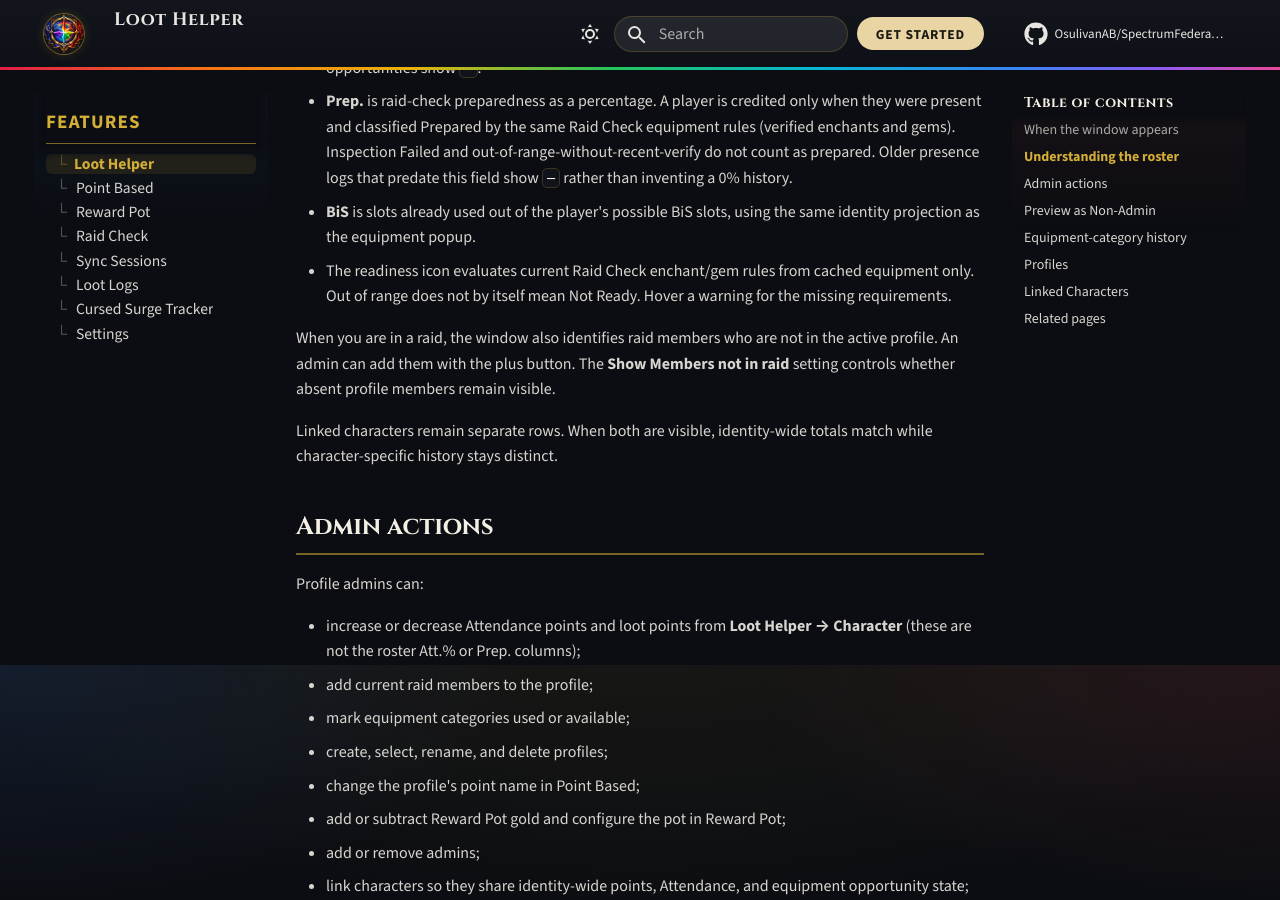
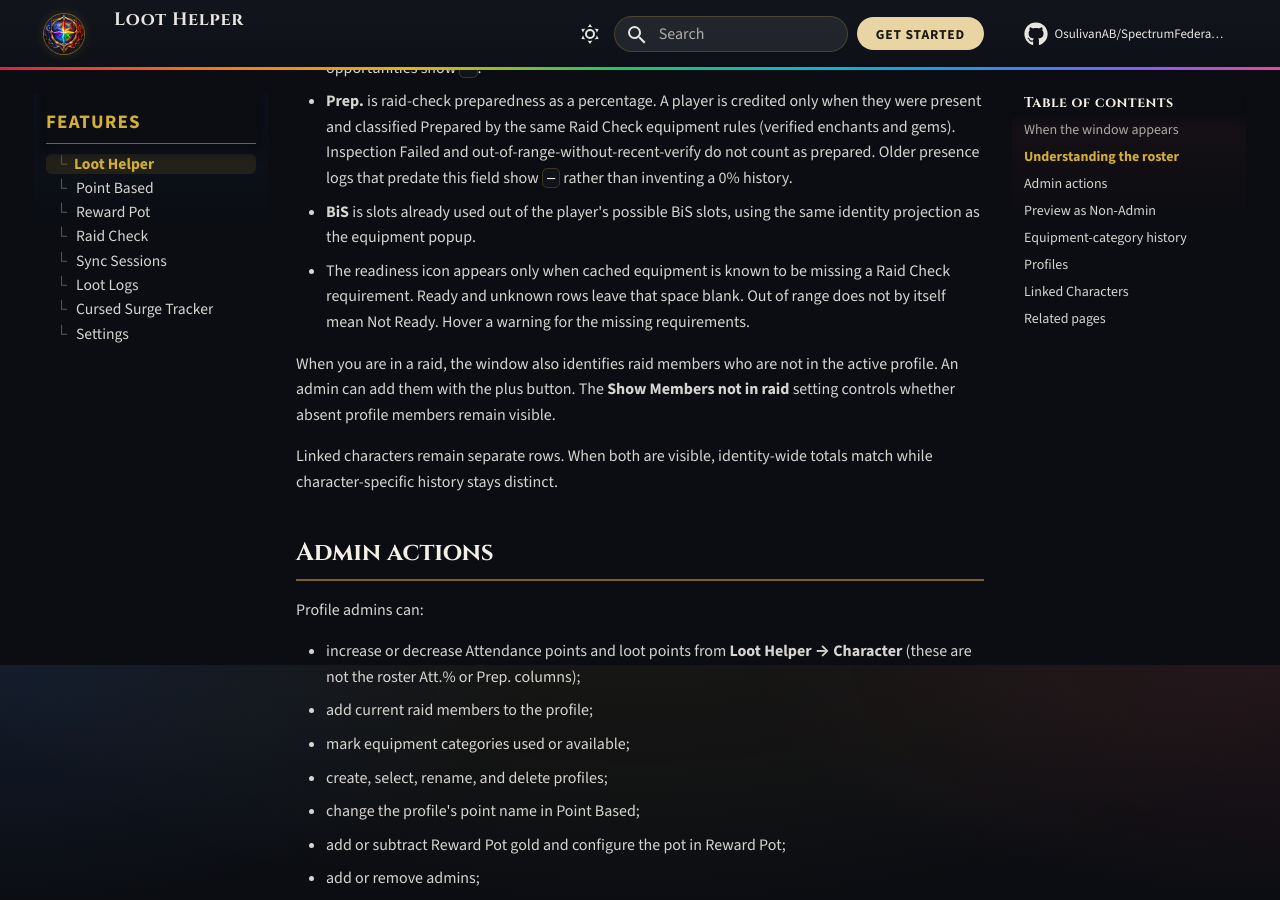
Before and after one commit to OsulivanAB/SpectrumFederation, an MkDocs documentation site: the page built from docs/features/loot-helper.md, in a window 1280 px wide and 900 px high, scrolled down 1135 px. Built offline with MkDocs 1.6.1 and Material for MkDocs 9.7.7, drawn with Linux system fonts in a browser that asks for light colours; comment, search, counter and statistics services are not loaded.

Commit message:
fix: hide unknown readiness icons on the Loot Helper roster
Show the not-ready warning only when cached equipment is known to be
missing a Raid Check requirement. Ready and unknown rows keep the
column width but draw no question mark.

Co-authored-by: anthony.r.bahl <anthony.r.bahl@gmail.com>

```diff
--- a/docs/features/loot-helper.md
+++ b/docs/features/loot-helper.md
@@ -26,7 +26,7 @@ Profile members show their class or specialization icon, class-colored name, gla
 - **Att.** is raid-check presence as a percentage. A player is credited when they were in the group at the start of a Raid Check, whether or not their gear was prepared. Players with no recorded presence opportunities show `—`.
 - **Prep.** is raid-check preparedness as a percentage. A player is credited only when they were present and classified Prepared by the same Raid Check equipment rules (verified enchants and gems). Inspection Failed and out-of-range-without-recent-verify do not count as prepared. Older presence logs that predate this field show `—` rather than inventing a 0% history.
 - **BiS** is slots already used out of the player's possible BiS slots, using the same identity projection as the equipment popup.
-- The readiness icon evaluates current Raid Check enchant/gem rules from cached equipment only. Out of range does not by itself mean Not Ready. Hover a warning for the missing requirements.
+- The readiness icon appears only when cached equipment is known to be missing a Raid Check requirement. Ready and unknown rows leave that space blank. Out of range does not by itself mean Not Ready. Hover a warning for the missing requirements.
 
 When you are in a raid, the window also identifies raid members who are not in the active profile. An admin can add them with the plus button. The **Show Members not in raid** setting controls whether absent profile members remain visible.
 
```
Also changed, not shown: docs/features/point-based.md (+1 -1 lines), docs/features/reward-pot.md (+1 -1 lines), docs/getting-started.md (+1 -1 lines), 2 other files.
